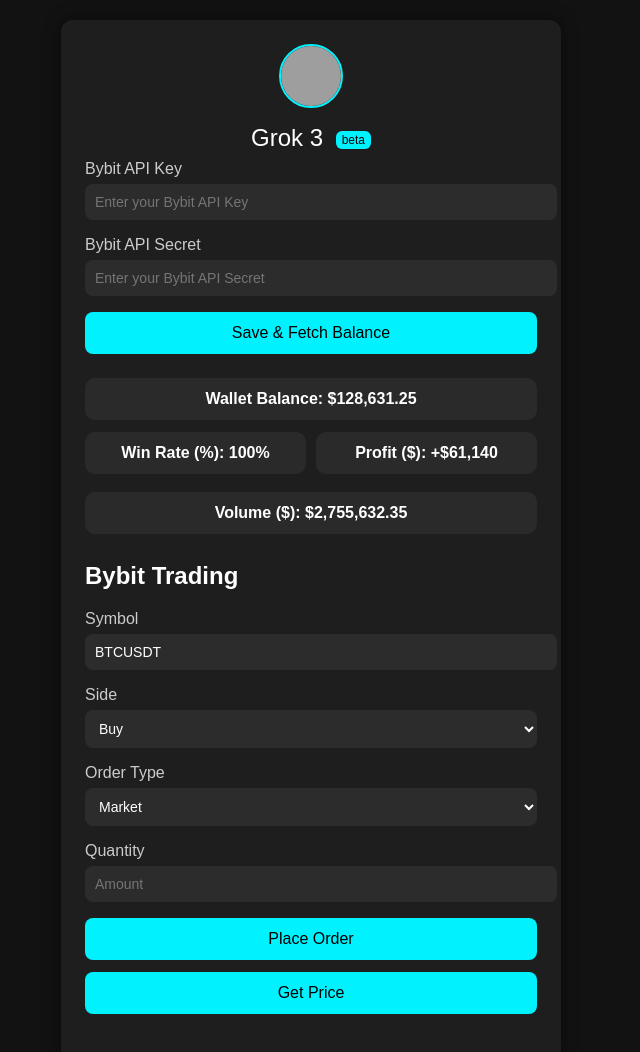
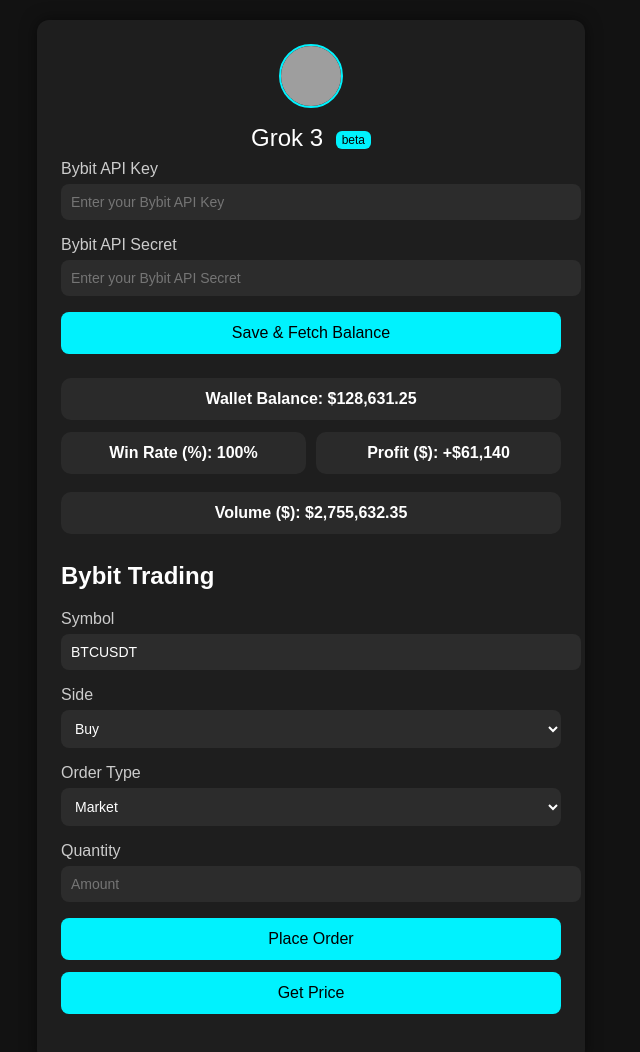
Before and after one commit to SIllion344i/TG-Mini-App, a plain HTML site: page index.html in a window 1280 px wide. Shown: the whole page, without its empty margins (329-969 px from the left). Drawn offline with Linux system fonts and the light colour scheme; grey boxes are pictures that could not be loaded; a script that the page names is missing.

Commit message:
Update index.html

```diff
--- a/index.html
+++ b/index.html
@@ -20,9 +20,7 @@
       border-radius: 12px;
       padding: 24px;
       box-shadow: 0 0 16px rgba(0, 0, 0, 0.5);
-     box-sizing: border-box; /* important */
     }
-
 
     .profile-pic {
       width: 60px;
```
Lines whose indentation alone changed are shown as unchanged.
